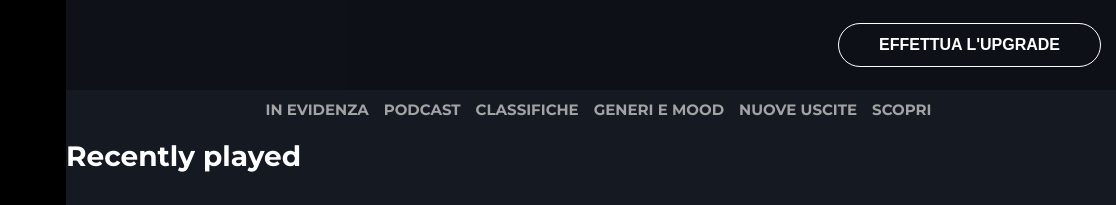
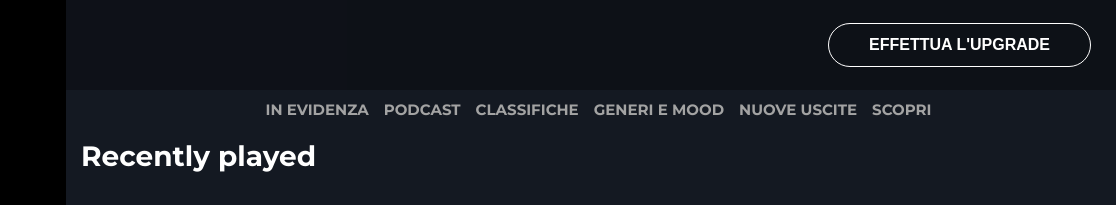
Before and after one commit to FerloDeveloper/html-css-spotifyweb, a plain HTML site: page index.html in a window 1280 px wide. Shown: the top 205 px of the page, 164-1280 px from the left. Drawn offline with Linux system fonts and the light colour scheme.

Commit message:
padding container + padding button

```diff
--- a/CSS/style.css
+++ b/CSS/style.css
@@ -20,6 +20,8 @@ main, aside {
     overflow-y: auto;
     padding-top: 100px;
     flex-wrap: wrap;
+    padding-left: 15px;
+    padding-right: 15px;
 }
 
 body {
@@ -114,7 +116,7 @@ h2 {
 
 .bottone-upgrade {
     padding: 12px 40px;
-    margin-right: 15px;
+    margin-right: 25px;
     border: 1px solid white;
     border-radius: 30px;
     background-color: transparent;
```
